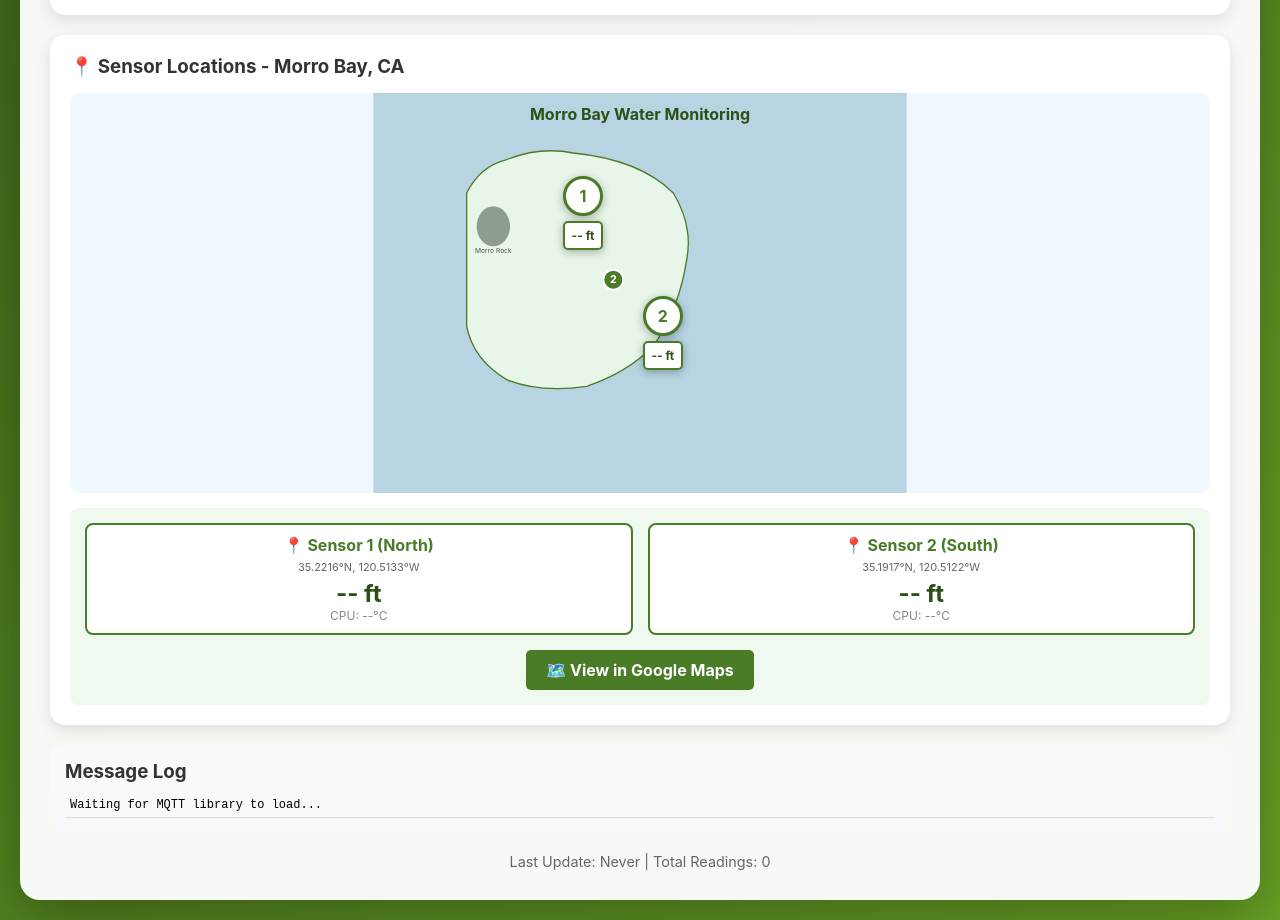
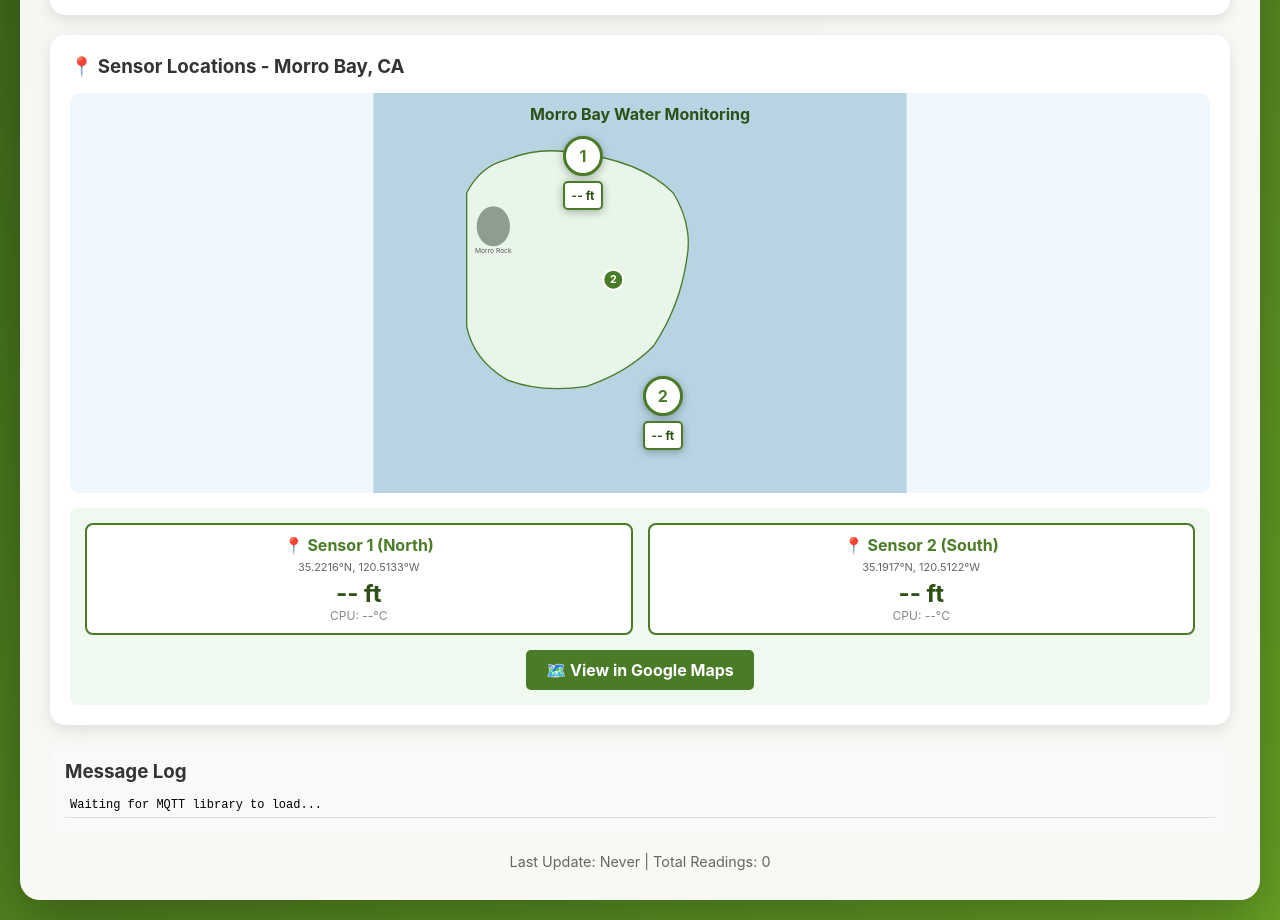
Before and after one commit to dlinstrom/dashboard-green-edit-5, a plain HTML site: page index.html in a window 1280 px wide. Shown: the part 1040-1960 px from the top of the page. Drawn offline with Linux system fonts and the light colour scheme.

Commit message:
Update index.html

```diff
--- a/index.html
+++ b/index.html
@@ -530,14 +530,14 @@
 
                 <!-- Overlay markers positioned over your image -->
                 <!-- Adjust these percentages to match sensor locations on your specific map -->
-                <div style="position: absolute; top: 30%; left: 45%; transform: translate(-50%, -50%);">
+                <div style="position: absolute; top: 20%; left: 45%; transform: translate(-50%, -50%);">
                     <div style="background: white; border: 3px solid #4a7c28; border-radius: 50%; width: 40px; height: 40px; display: flex; align-items: center; justify-content: center; font-weight: bold; color: #4a7c28; box-shadow: 0 2px 8px rgba(0,0,0,0.3);">1</div>
                     <div style="background: white; border: 2px solid #4a7c28; border-radius: 5px; padding: 5px; margin-top: 5px; text-align: center; font-size: 12px; font-weight: bold; color: #2d5016; box-shadow: 0 2px 8px rgba(0,0,0,0.3);">
                         <span id="overlay-level-1">-- ft</span>
                     </div>
                 </div>
 
-                <div style="position: absolute; top: 60%; left: 52%; transform: translate(-50%, -50%);">
+                <div style="position: absolute; top: 80%; left: 52%; transform: translate(-50%, -50%);">
                     <div style="background: white; border: 3px solid #4a7c28; border-radius: 50%; width: 40px; height: 40px; display: flex; align-items: center; justify-content: center; font-weight: bold; color: #4a7c28; box-shadow: 0 2px 8px rgba(0,0,0,0.3);">2</div>
                     <div style="background: white; border: 2px solid #4a7c28; border-radius: 5px; padding: 5px; margin-top: 5px; text-align: center; font-size: 12px; font-weight: bold; color: #2d5016; box-shadow: 0 2px 8px rgba(0,0,0,0.3);">
                         <span id="overlay-level-2">-- ft</span>
```
